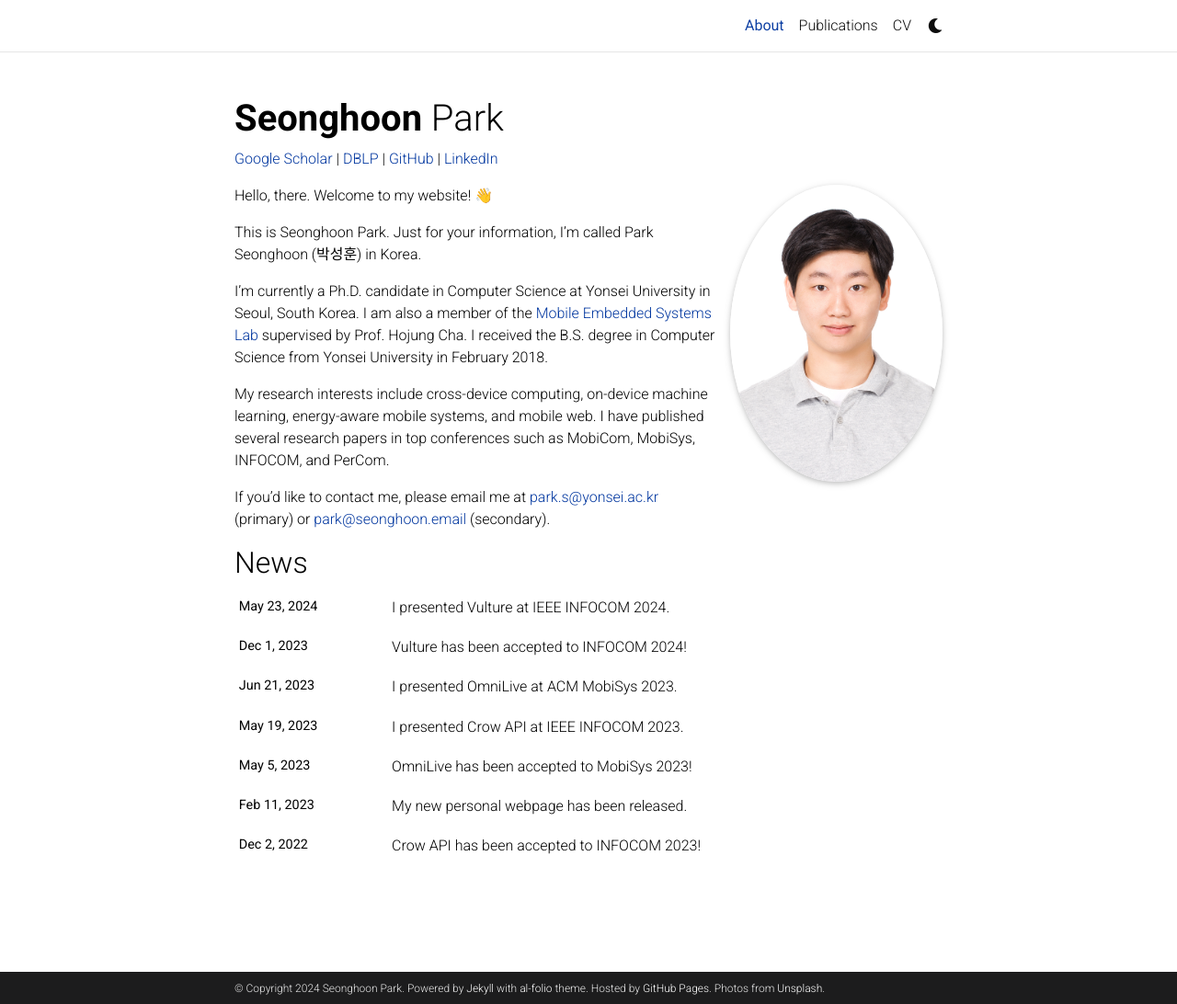
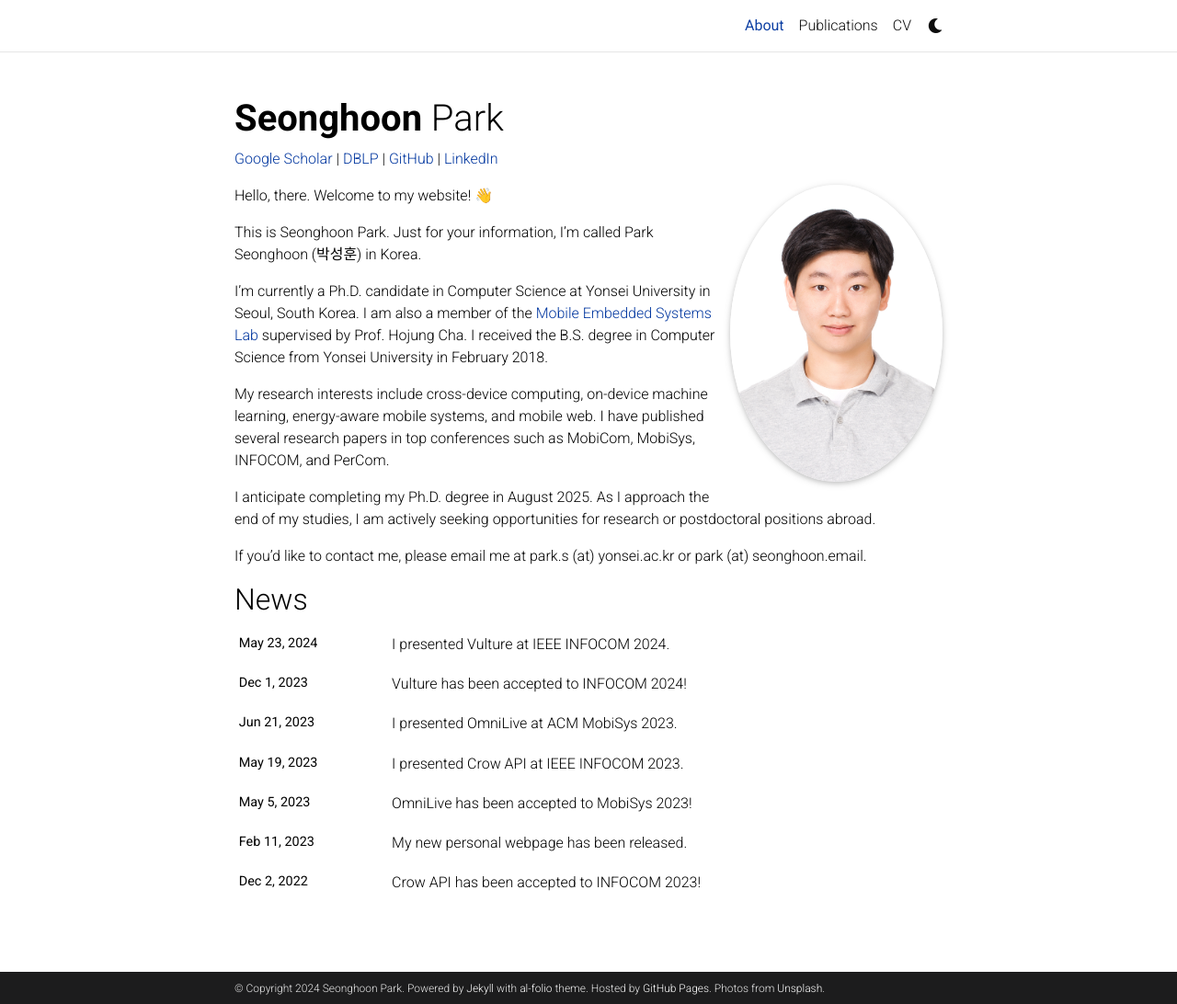
Before and after one commit to parkseonghoony/parkseonghoony.github.io, a Jekyll site: the page built from _pages/about.md, in a window 1280 px wide and 1092 px high. Shown: the whole window at 92% size. Built offline with Jekyll 4.4.1, drawn with Linux system fonts in a browser that asks for light colours; comment, search, counter and statistics services are not loaded; a style sheet for code colours, icons or effects is not loaded.

Commit message:
update about.md

```diff
--- a/_pages/about.md
+++ b/_pages/about.md
@@ -30,4 +30,6 @@ I'm currently a Ph.D. candidate in Computer Science at Yonsei University in Seou
 
 My research interests include cross-device computing, on-device machine learning, energy-aware mobile systems, and mobile web. I have published several research papers in top conferences such as MobiCom, MobiSys, INFOCOM, and PerCom.
 
-If you'd like to contact me, please email me at [park.s@yonsei.ac.kr](mailto:park.s@yonsei.ac.kr) (primary) or [park@seonghoon.email](mailto:park@seonghoon.email) (secondary).
+I anticipate completing my Ph.D. degree in August 2025. As I approach the end of my studies, I am actively seeking opportunities for research or postdoctoral positions abroad.
+
+If you'd like to contact me, please email me at park.s (at) yonsei.ac.kr or park (at) seonghoon.email.
```
